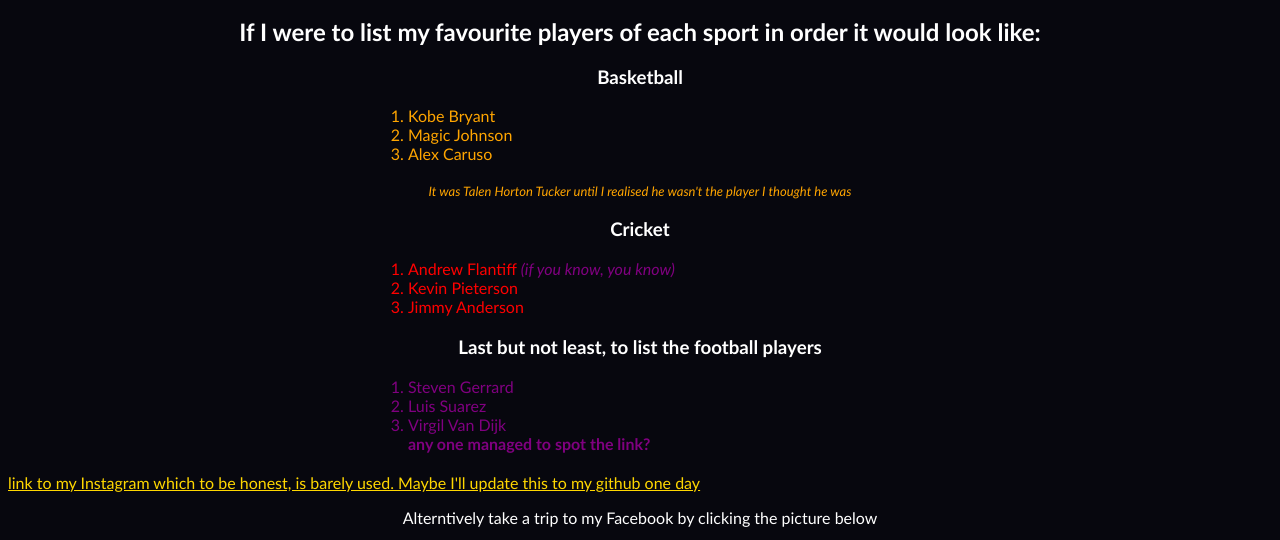
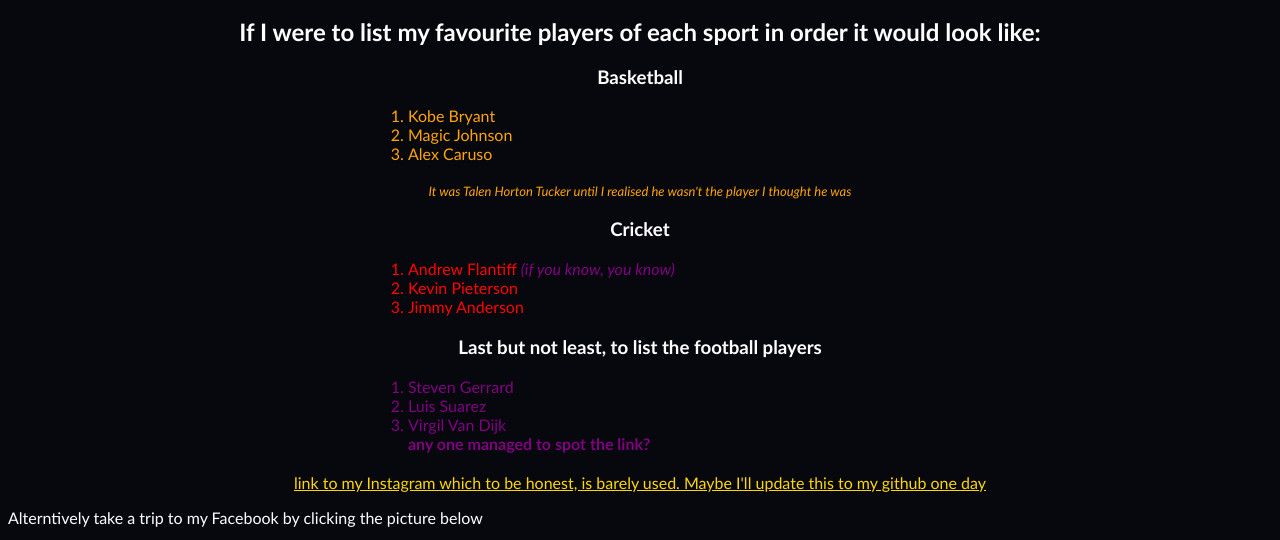
Before and after one commit to Berwick97/Personal-Web-Page, a plain HTML site: page index.html in a window 1280 px wide. Shown: the part 243-783 px from the top of the page. Drawn offline with Linux system fonts and the light colour scheme.

Commit message:
centred the hyperlinks so they don't look out of place

```diff
--- a/styles.css
+++ b/styles.css
@@ -5,9 +5,13 @@
     font-family: 'Gill Sans', 'Gill Sans MT', Calibri, 'Trebuchet MS', sans-serif;
     color: white;
 }
-h1, .tagline, h2, h3, .tht, .fb-link {
+h1, .tagline, h2, h3, .tht {
     text-align: center;
 }
+a {
+    display: block;
+    text-align: center;
+  }
 .list-organisation {
     padding-left: 25pc;
     margin-bottom: 20px;
```
